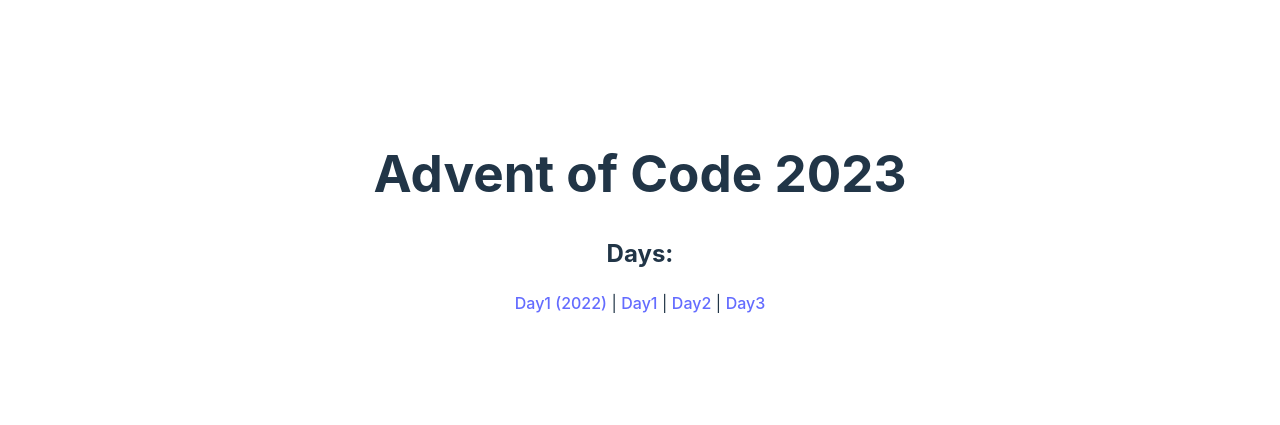
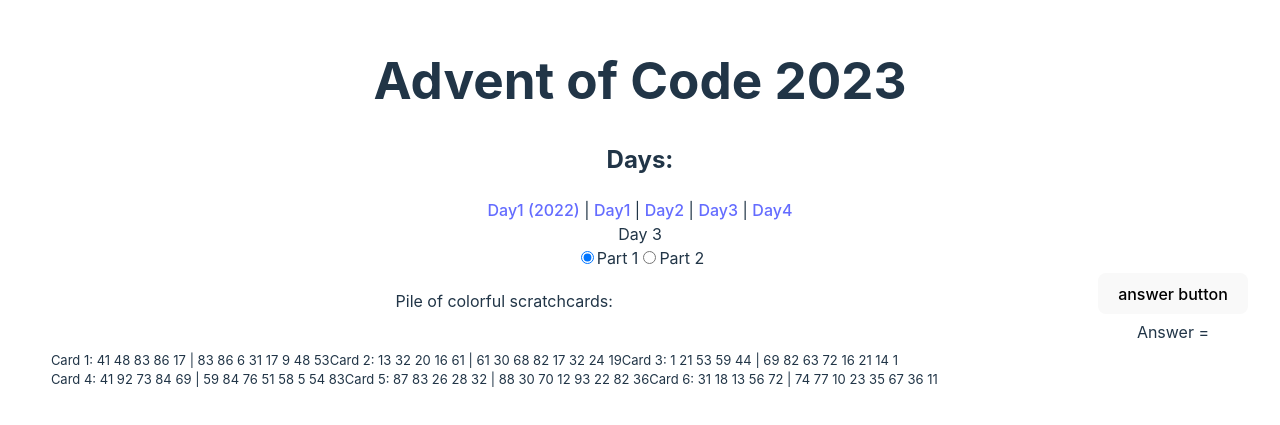
Before and after one commit to Bomberlt/AdventOfCode2023, a React (Vite) app: page /day4 in a window 1280 px wide. Shown: the part 187-612 px from the top of the page. Built offline with nearby package versions, Linux system fonts and the light colour scheme.

Commit message:
Day 4 boilerplate

```diff
--- a/src/App.tsx
+++ b/src/App.tsx
@@ -5,6 +5,7 @@
 import Day1 from "./days/Day1.tsx";
 import Day2 from "./days/Day2.tsx";
 import Day3 from "./days/Day3.tsx";
+import Day4 from "./days/Day4.tsx";
 
 function App() {
   return (
@@ -13,13 +14,15 @@
       <div>
         <h2>Days:</h2>
         <Link to="/day12022">Day1 (2022)</Link> | <Link to="/day1">Day1</Link> |{" "}
-        <Link to="/day2">Day2</Link> | <Link to="/day3">Day3</Link>
+        <Link to="/day2">Day2</Link> | <Link to="/day3">Day3</Link> |{" "}
+        <Link to="/day4">Day4</Link>
       </div>
       <Routes>
         <Route path="/day12022" element={<Day12022 />} />
         <Route path="/day1" element={<Day1 />} />
         <Route path="/day2" element={<Day2 />} />
         <Route path="/day3" element={<Day3 />} />
+        <Route path="/day4" element={<Day4 />} />
       </Routes>
     </BrowserRouter>
   );
--- a/src/days/Day3.tsx
+++ b/src/days/Day3.tsx
@@ -117,7 +117,7 @@
   return 0;
 };
 
-const Day1 = () => {
+const Day3 = () => {
   const [part, setPart] = useState(1);
   const [answer, setAnswer] = useState<number | undefined>();
   const [answer2, setAnswer2] = useState<number | undefined>();
@@ -164,4 +164,4 @@
   );
 };
 
-export default Day1;
+export default Day3;
--- /dev/null
+++ b/src/days/Day4.tsx
@@ -0,0 +1,60 @@
+import { useState } from "react";
+import { input as day4Input } from "../inputs/day4input.ts";
+import Day from "./Day.tsx";
+
+export const part1answer = (input: string): number => {
+  return 13;
+};
+
+export const part2answer = (input: string): number => {
+  return 0;
+};
+
+const Day4 = () => {
+  const [part, setPart] = useState(1);
+  const [answer, setAnswer] = useState<number | undefined>();
+  const [answer2, setAnswer2] = useState<number | undefined>();
+  const getAnswer = () => {
+    part === 1
+      ? setAnswer(part1answer(day4Input))
+      : setAnswer2(part2answer(day4Input));
+  };
+
+  return (
+    <div>
+      <Day
+        dayNumber={3}
+        part={part}
+        setPart={(partNo) => {
+          setPart(partNo);
+          setAnswer(undefined);
+        }}
+      >
+        <div className="container">
+          <div className="container-rows">
+            <div>Pile of colorful scratchcards: </div>
+            <div className="document">
+              {day4Input.split("\n").map((line, i) => (
+                <span key={i}>{line}</span>
+              ))}
+            </div>
+          </div>
+          <div className="container-rows">
+            <button onClick={() => getAnswer()} disabled={answer !== undefined}>
+              answer button
+            </button>
+            <>
+              {part === 1 ? (
+                <div>Answer = {answer}</div>
+              ) : (
+                <div>Part 2 answer = {answer2}</div>
+              )}
+            </>
+          </div>
+        </div>
+      </Day>
+    </div>
+  );
+};
+
+export default Day4;
--- /dev/null
+++ b/src/inputs/day4input.ts
@@ -0,0 +1,6 @@
+export const input = `Card 1: 41 48 83 86 17 | 83 86  6 31 17  9 48 53
+Card 2: 13 32 20 16 61 | 61 30 68 82 17 32 24 19
+Card 3:  1 21 53 59 44 | 69 82 63 72 16 21 14  1
+Card 4: 41 92 73 84 69 | 59 84 76 51 58  5 54 83
+Card 5: 87 83 26 28 32 | 88 30 70 12 93 22 82 36
+Card 6: 31 18 13 56 72 | 74 77 10 23 35 67 36 11`;
```
Also changed, not shown: 1 other file (tests, documents, lock files or other folders).
